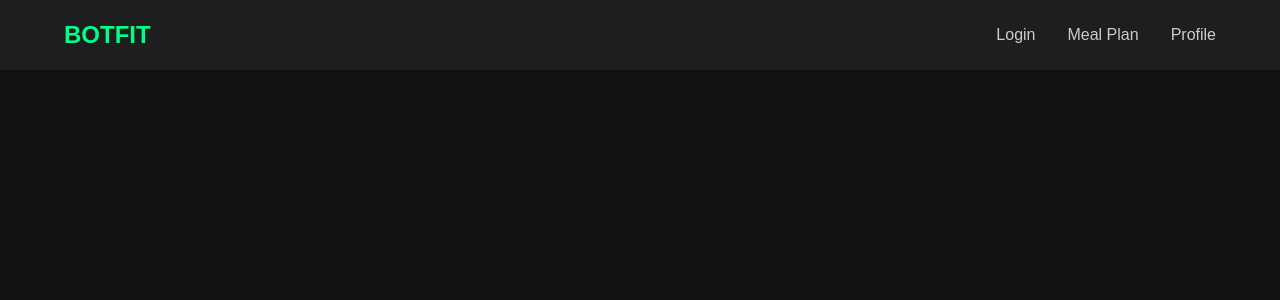
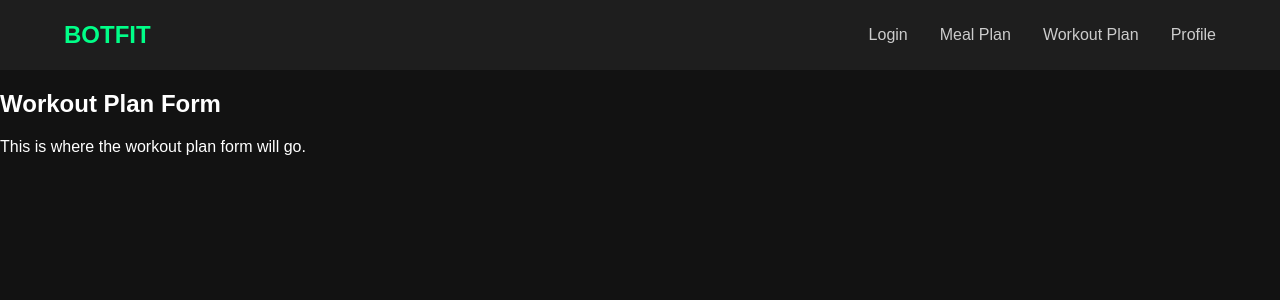
Before and after one commit to mwolanski04/BotFit, a React (Create React App) app: page /WorkoutPlanForm in a window 1280 px wide. Shown: the top 300 px of the page. Built offline with nearby package versions, Linux system fonts and the light colour scheme.

Commit message:
Created a skeleton workout plan page

```diff
--- a/src/App.js
+++ b/src/App.js
@@ -4,6 +4,8 @@ import Navbar from './Navbar';
 import Login from './Login';
 import MealPlan from './MealPlan';
 import MealPlanForm from './MealPlanForm';
+import WorkoutPlan from './WorkoutPlan';
+import WorkoutPlanForm from './WorkoutPlanForm';
 import Profile from './Profile';
 
 function App() {
@@ -17,6 +19,8 @@ function App() {
           <Route path="/login" element={<Login />} />
           <Route path='/MealPlan' element={<MealPlan />} />
           <Route path='/MealPlanForm' element={<MealPlanForm />} />
+          <Route path='/WorkoutPlan' element={<WorkoutPlan />} />
+          <Route path='/WorkoutPlanForm' element={<WorkoutPlanForm />} />
 
           {/* Profile/Dashboard route */}
           <Route path="/profile" element={
--- a/src/Navbar.js
+++ b/src/Navbar.js
@@ -10,6 +10,7 @@ const Navbar = () => {
       <ul style={styles.navLinks}>
         <li><Link to="/login" style={styles.link}>Login</Link></li>
         <li><Link to="/MealPlan" style={styles.link}>Meal Plan</Link></li>
+        <li><Link to="/WorkoutPlan" style={styles.link}>Workout Plan</Link></li>
         <li><Link to="/Profile" style={styles.link}>Profile</Link></li>
       </ul>
     </nav>
--- /dev/null
+++ b/src/WorkoutPlan.js
@@ -0,0 +1,63 @@
+import { useNavigate } from 'react-router-dom';
+
+const WorkoutPlan = () => {
+    const navigate = useNavigate();
+    const data = [
+        { exercise: "Pushups", repetitions: "10", sets: 5, tutorial: "https://www.youtube.com/watch?v=IODxDxX7oi4" },
+        { exercise: "Squats", repetitions: "15", sets: 3, tutorial: "https://www.youtube.com/watch?v=aclHkVaku9U" },
+        { exercise: "Planks", repetitions: "30 seconds", sets: 3, tutorial: "https://www.youtube.com/watch?v=pSHjTRCQxIw" }
+    ];
+    const dayOfWeek = "Monday";
+    const workoutFocus = "Full Body Strength";
+
+    const updatePlan = () => {
+        navigate('/WorkoutPlanForm');
+    }
+
+    return (
+        <div style = {styles.wrapper}>
+            <h2>Your Workout Plan</h2>
+            <h3 style = {styles.subheader}>{dayOfWeek} - {workoutFocus}</h3>
+
+            <table style = {styles.table}>
+                <thead>
+                    <tr style = {styles.tr}>
+                        <th>Exercise</th>
+                        <th>Sets</th>
+                        <th>Repetitions/Duration</th>
+                        <th>Tutorial</th>
+                    </tr>
+                </thead>
+
+                <tbody style = {styles.tbody}>
+                    {data.map((item, index) => (
+                        <tr key={index}>
+                            <td style = {styles.td}>{item.exercise}</td>
+                            <td style = {styles.td}>{item.sets}</td>
+                            <td style = {styles.td}>{item.repetitions}</td>
+                            <td style = {styles.td}>
+                                <a href={item.tutorial} target="_blank" rel="noopener noreferrer">
+                                    Watch a tutorial
+                                </a>
+                            </td>
+                        </tr>
+                    ))}
+                </tbody>
+            </table>
+
+            <button style = {styles.button} onClick={updatePlan}>
+                Update Workout Plan
+            </button>
+        </div>
+    );
+};
+
+const styles = {
+    wrapper: { display: 'flex', flexDirection: 'column', alignItems: 'center', padding: '2rem' },
+    table: { width: '80%', borderCollapse: 'collapse', backgroundColor: '#00ff88', color: '#333'},
+    tr: { borderBottom: '2px solid #333', padding: '5px', fontSize: '20px', fontStyle: 'italic' },
+    td: { borderBottom: '1px solid #333', padding: '10px', textAlign: 'center' },
+    button: { marginTop: '1rem', padding: '0.5rem 1rem', backgroundColor: '#333', color: '#fff', border: 'none', cursor: 'pointer' }
+};
+
+export default WorkoutPlan;
--- /dev/null
+++ b/src/WorkoutPlanForm.js
@@ -0,0 +1,10 @@
+const WorkoutPlanForm = () => {
+    return (
+        <div>
+            <h2>Workout Plan Form</h2>
+            <p>This is where the workout plan form will go.</p>
+        </div>
+    )
+}
+
+export default WorkoutPlanForm;
```
